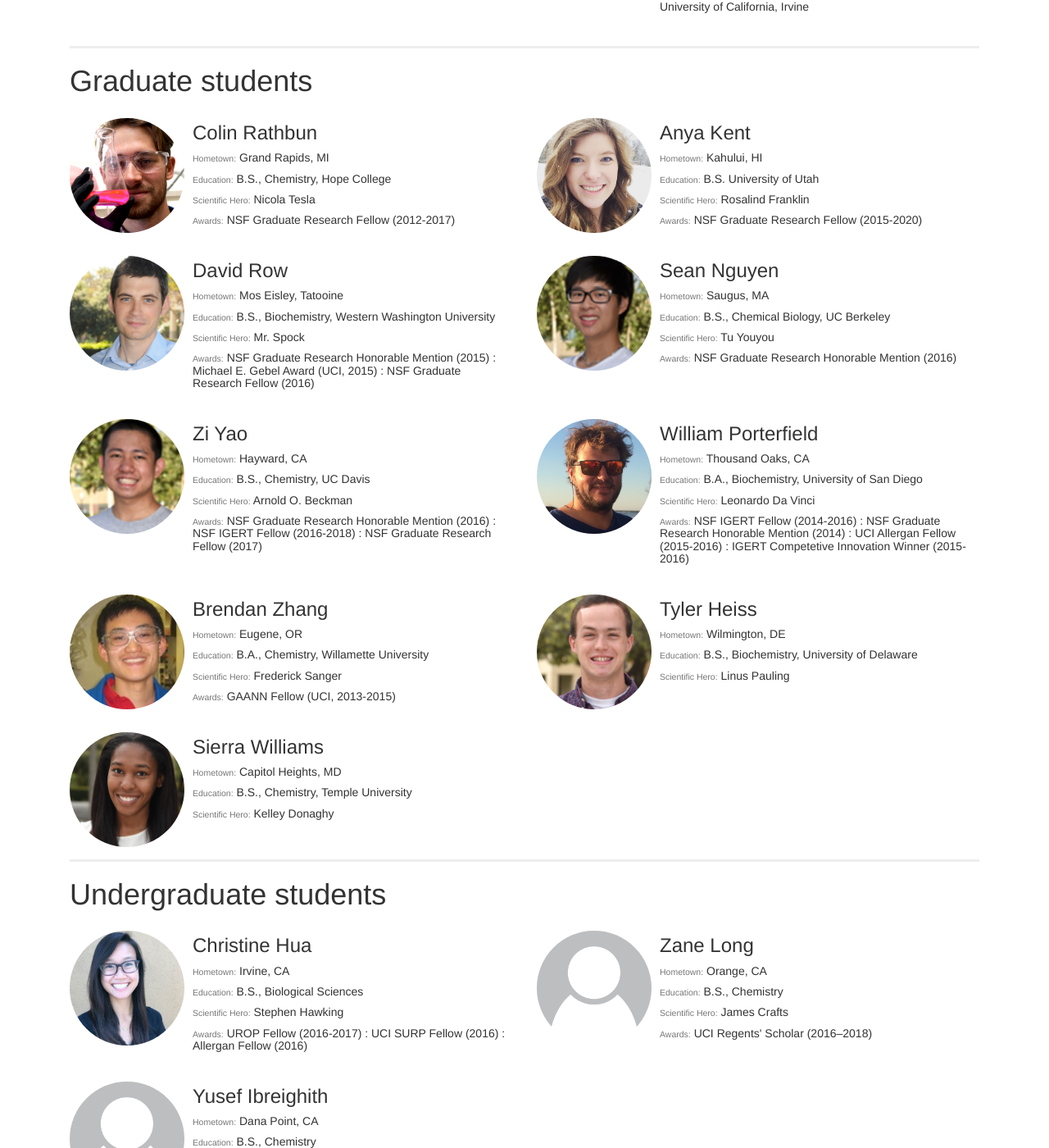
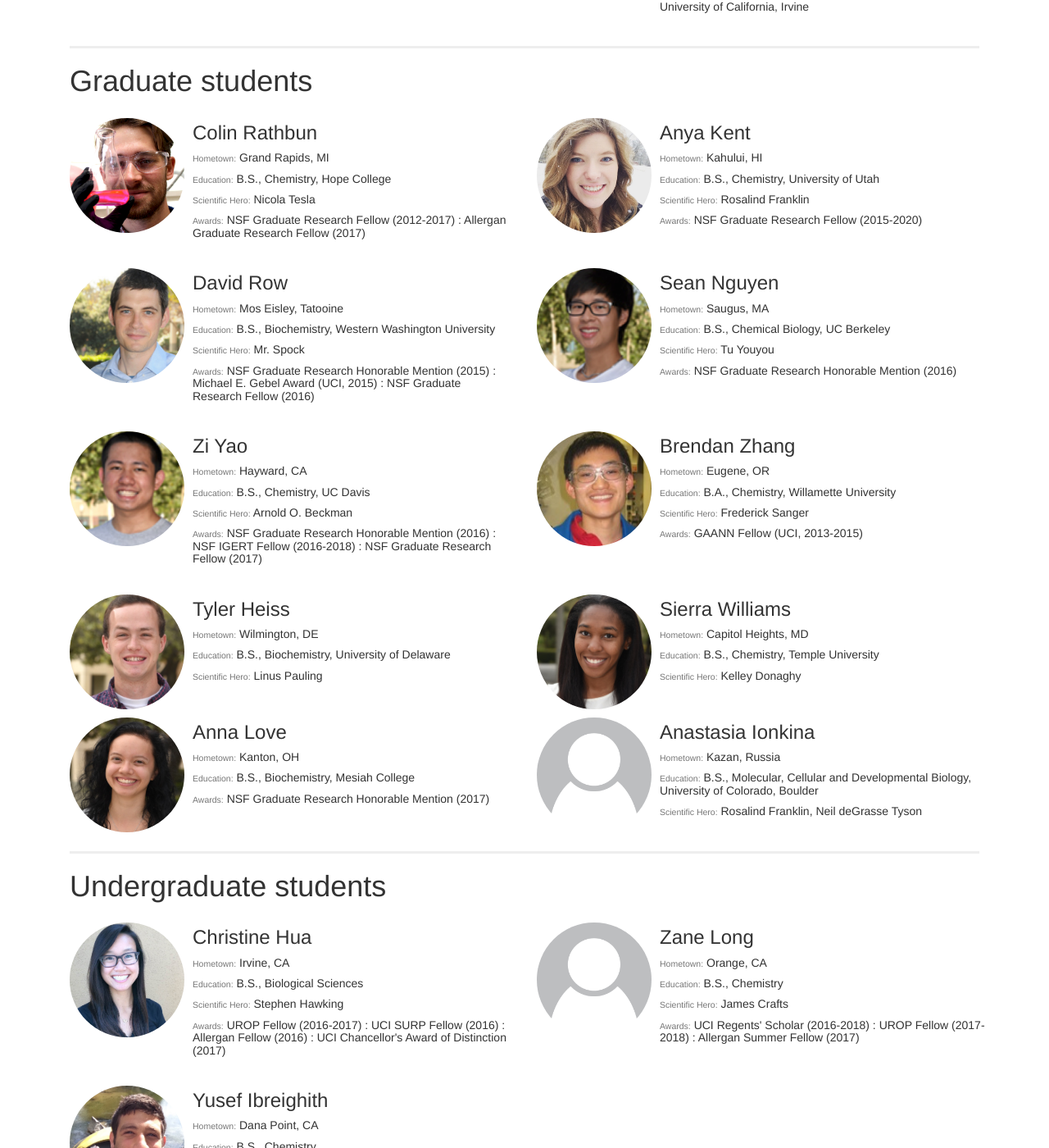
Before and after one commit to c-bun/Prescher-Lab-Site, a Jekyll site: the page built from the-group.html, in a window 1280 px wide and 1400 px high, scrolled down 844 px. Shown: the whole window at 82% size. Built offline with Jekyll 4.4.1, drawn with Linux system fonts in a browser that asks for light colours; some of the changed text lies outside the part shown.

```diff
--- a/_data/group.csv
+++ b/_data/group.csv
@@ -1,36 +1,38 @@
-first,last,position,hometown,education,hero,awards,current_position
-Colin,Rathbun,graduate,"Grand Rapids, MI","B.S., Chemistry, Hope College",Nicola Tesla,NSF Graduate Research Fellow (2012-2017),
-Zach,Reinert,postdoc,"North East, MD","B.S., Biochemistry, University of Maryland; Ph.D., Chemistry, University of Pittsburgh",Albert Einstein,,
-Anya,Kent,graduate,"Kahului, HI",B.S. University of Utah,Rosalind Franklin,NSF Graduate Research Fellow (2015-2020),
-David,Row,graduate,"Mos Eisley, Tatooine","B.S., Biochemistry, Western Washington University",Mr. Spock,"NSF Graduate Research Honorable Mention (2015) : Michael E. Gebel Award (UCI, 2015) : NSF Graduate Research Fellow (2016)",
-Sean,Nguyen,graduate,"Saugus, MA","B.S., Chemical Biology, UC Berkeley",Tu Youyou,NSF Graduate Research Honorable Mention (2016),
-Zi,Yao,graduate,"Hayward, CA","B.S., Chemistry, UC Davis",Arnold O. Beckman,NSF Graduate Research Honorable Mention (2016) : NSF IGERT Fellow (2016-2018) : NSF Graduate Research Fellow (2017),
-Krysten,Jones,former_graduate,"Langhorne, PA","B.S., Biotechnology, Elizabethtown College; Ph.D. 2017",Ester Lederberg,NIH Training Grant Fellow (2014-2017),"Postdoc in Lewis Lab, University of Chicago"
-Joanna,Laird,former_graduate,"Los Gatos, CA","B.S., Chemistry, Santa Clara University; Ph.D. 2016",Rosalind Franklin,NSF IGERT Fellow (2013-2015),"Lecturer, Chapman University, Saddleback College and Orange Coast College"
-William,Porterfield,graduate,"Thousand Oaks, CA","B.A., Biochemistry, University of San Diego",Leonardo Da Vinci,NSF IGERT Fellow (2014-2016) : NSF Graduate Research Honorable Mention (2014) : UCI Allergan Fellow (2015-2016) : IGERT Competetive Innovation Winner (2015-2016),
-Brendan,Zhang,graduate,"Eugene, OR","B.A., Chemistry, Willamette University",Frederick Sanger,"GAANN Fellow (UCI, 2013-2015)",
-Kevin,Yang,former_undergrad,"Chengdu, China","B.S., Chemistry, UCI (2016)",Jenn Prescher,UCI SURP Fellow (2015) : Allergan Summer Fellow (2015) : UROP Fellow (2015-2016) : Pfizer Undergrad Award in Organic Chemistry (2016),
-Monique,Reyes,former_undergrad,"Los Angeles, CA","B.S., Pharm Sci, UCI (2016)",Jenn Prescher,UCI SURP Fellow (2015) : Allergan Summer Fellow (2015) : UROP Fellow (2015-2016),
-Marian,Sagoe,former_undergrad,"Fontana, CA","B.S., Chemistry, UCI (2016)",Rosalind Franklin,UCI SURP Fellow (2015) : Allergan Summer Fellow (2015) : UROP Fellow (2015-2016),
-Christine,Hua,undergrad,"Irvine, CA","B.S., Biological Sciences",Stephen Hawking,UROP Fellow (2016-2017) : UCI SURP Fellow (2016) : Allergan Fellow (2016),
-Aaron,Leconte,former_postdoc,Somewhere out east.,"B.A., Chemistry, Carleton College; Ph.D., Chemical Biology, Scripps",Chuck Carlin,,
-Hui-Wen,Shih,former_postdoc,,Ph.D. Princeton University,,ACS BIOL Travel Awardee (2014),Gilead Sciences
-Rachel,Steinhardt,former_graduate,,Ph.D. 2015,,,"Postdoc in Esser-Kahn Lab, UC Irvine"
-Dave,McCutcheon,former_graduate,,Ph.D. 2015,,"UCI Allergan Fellow, UCI Dissertation Fellowship (2015)","Postdoc, ChEM-H Institute, Stanford University"
-Dave,Kamber,former_graduate,,Ph.D. 2015,,"ACS BIOL Travel Awardee (2014), Alfred R. Bader Award for Student Innovation (Sigma Aldrich, 2015), UCI Dissertation Fellowship (2015)","Postdoc in Ellman Lab, Yale University"
-Dave,Patterson,former_graduate,,Ph.D. 2015,,UCI Allergan Fellow,"Postdoc in Gartner Lab, UC San Francisco"
-Lidia,Nazarova,former_graduate,,Ph.D. 2015,,,Illumina
-Miranda,Paley,former_graduate,,Ph.D. 2014,,UCI Dissertation Fellowship (2014),"Managing Editor, ACS Central Science"
-Amanda,Dark,former_graduate,,M.S. 2015,,,"Head Chemist, The Shoulders of Giants (Non-profit)"
-Brian,Xie,former_undergrad,,"B.S., Biology, UCI (2014)",,"CRC Outstanding Freshman Chemistry Achievement Award (2011), Merck Award (2012), Allergan Summer Fellow (2011-2012), UCI SURP Fellow (2011-2013), Brian Atwood Scholarship in Biological Science (2013), Jayne Unzelman Scholarship (2014), UCI Chancellor's Award of Distinction (2014)","Ph.D. student, Stanford University"
-Jessica,O'Neill,former_undergrad,,"B.S., Chemistry, UCI (2014)",,UCI SURP Fellow (2012-2013),Medicrea (Biotech Startup)
-Jeffrey,Briggs,former_undergrad,,"B.S., Chemistry, UCI (2014)",,"UCI SURP Fellow (2013-2014), Allergan Summer Fellow (2014)","Research Associate, Weiss Lab, UCI"
-Brittany,Ripley,former_undergrad,,"Southern Oregon University, OR (2013)",,NSF-REU,"Ph.D. student, Washington lab, University of Iowa"
-Greg,Trieger,former_undergrad,,"St. Mary's College, MD (2012)",,NSF-REU,"Ph.D. student, Godula lab, UC San Diego"
-Srishti,Prasad,former_undergrad,,"B.S., Chemistry, UCI (2011)",,UCI SURP Fellow (2010-2011),DCN Diagnostics
-Jenn,Prescher,boss,"Blue Earth, MN",,"Frederick Sanger, Rolf Huisgen, Stephen Kent",ACS Women in Chemistry Rising Star (2016) : Thieme Chemistry Journal Award (2016) : Novartis Early Career Award in Organic Chemistry (2015) : Camille and Henry Dreyfus Teacher-Scholar (2015) : Alfred P. Sloan Research Fellowship (2015) : NSF CAREER Award (2014) : Cottrell Scholar (2014) : Kavli Fellow (2014) : UCI Outstanding Contributions to Undergraduate Education Award (2013),
-Danielle,Dube,postdoc,"Aberdeen, NJ","B.A., Biology, Cornell University; Ph.D., Chemistry, University of California, Berkeley; Postdoctoral Scholar, Chemistry, Stanford University","Carolyn Bertozzi, Barbara Imperiali, Laurie Comstock","Andrew W. Mellon Award for sabbatical support, Bowdoin College (2015); Henry Dreyfus Teacher-Scholar Award, Camille & Henry Dreyfus Foundation (2013)","Associate Professor, Chemistry & Biochemistry, Bowdoin College; Visiting Associate Researcher, Chemistry University of California, Irvine"
-Tyler,Heiss,graduate,"Wilmington, DE","B.S., Biochemistry, University of Delaware",Linus Pauling,,
-Sierra,Williams,graduate,"Capitol Heights, MD","B.S., Chemistry, Temple University",Kelley Donaghy,,
-Zane,Long,undergrad,"Orange, CA","B.S., Chemistry",James Crafts,UCI Regents' Scholar (2016–2018),
-Yusef,Ibreighith,undergrad,"Dana Point, CA","B.S., Chemistry",Bill Nye,,
+first,last,position,hometown,education,hero,awards,current_position,
+Colin,Rathbun,graduate,"Grand Rapids, MI","B.S., Chemistry, Hope College",Nicola Tesla,NSF Graduate Research Fellow (2012-2017) : Allergan Graduate Research Fellow (2017),,
+Zach,Reinert,postdoc,"North East, MD","B.S., Biochemistry, University of Maryland, Baltimore County; Ph.D., Chemistry, University of Pittsburgh",Albert Einstein,George Hewitt Medical Research Postdoctoral Fellow (2017),,
+Anya,Kent,graduate,"Kahului, HI","B.S., Chemistry, University of Utah",Rosalind Franklin,NSF Graduate Research Fellow (2015-2020),,
+David,Row,graduate,"Mos Eisley, Tatooine","B.S., Biochemistry, Western Washington University",Mr. Spock,"NSF Graduate Research Honorable Mention (2015) : Michael E. Gebel Award (UCI, 2015) : NSF Graduate Research Fellow (2016)",,
+Sean,Nguyen,graduate,"Saugus, MA","B.S., Chemical Biology, UC Berkeley",Tu Youyou,NSF Graduate Research Honorable Mention (2016),,
+Zi,Yao,graduate,"Hayward, CA","B.S., Chemistry, UC Davis",Arnold O. Beckman,NSF Graduate Research Honorable Mention (2016) : NSF IGERT Fellow (2016-2018) : NSF Graduate Research Fellow (2017),,
+Krysten,Jones,former_graduate,"Langhorne, PA","B.S., Biotechnology, Elizabethtown College; Ph.D. 2017",Ester Lederberg,NIH Training Grant Fellow (2014-2017),"Postdoc in Lewis Lab, University of Chicago",
+Joanna,Laird,former_graduate,"Los Gatos, CA","B.S., Chemistry, Santa Clara University; Ph.D. 2016",Rosalind Franklin,NSF IGERT Fellow (2013-2015),"Lecturer, Chapman University, Saddleback College and Orange Coast College",
+William,Porterfield,former_graduate,"Thousand Oaks, CA","B.A., Biochemistry, University of San Diego; Ph.D. 2017",Leonardo Da Vinci,NSF IGERT Fellow (2014-2016) : NSF Graduate Research Honorable Mention (2014) : UCI Allergan Fellow (2015-2016) : IGERT Competetive Innovation Winner (2015-2016),,
+Brendan,Zhang,graduate,"Eugene, OR","B.A., Chemistry, Willamette University",Frederick Sanger,"GAANN Fellow (UCI, 2013-2015)",,
+Kevin,Yang,former_undergrad,"Chengdu, China","B.S., Chemistry, UC Irvine (2016)",Jenn Prescher,UCI SURP Fellow (2015) : Allergan Summer Fellow (2015) : UROP Fellow (2015-2016) : Pfizer Undergrad Award in Organic Chemistry (2016),,
+Monique,Reyes,former_undergrad,"Los Angeles, CA","B.S., Pharm Sci, UC Irvine (2016)",Jenn Prescher,UCI SURP Fellow (2015) : Allergan Summer Fellow (2015) : UROP Fellow (2015-2016),,
+Marian,Sagoe,former_undergrad,"Fontana, CA","B.S., Chemistry, UC Irvine (2016)",Rosalind Franklin,UCI SURP Fellow (2015) : Allergan Summer Fellow (2015) : UROP Fellow (2015-2016),,
+Christine,Hua,undergrad,"Irvine, CA","B.S., Biological Sciences",Stephen Hawking,UROP Fellow (2016-2017) : UCI SURP Fellow (2016) : Allergan Fellow (2016) : UCI Chancellor's Award of Distinction (2017),,
+Aaron,Leconte,former_postdoc,Somewhere out east.,"B.A., Chemistry, Carleton College; Ph.D., Chemical Biology, Scripps",Chuck Carlin,,,
+Hui-Wen,Shih,former_postdoc,,Ph.D. Princeton University,,ACS BIOL Travel Awardee (2014),Gilead Sciences,
+Rachel,Steinhardt,former_graduate,,Ph.D. 2015,,,"Postdoc in Esser-Kahn Lab, UC Irvine",
+Dave,McCutcheon,former_graduate,,Ph.D. 2015,,"UCI Allergan Fellow, UCI Dissertation Fellowship (2015)","Postdoc, ChEM-H Institute, Stanford University",
+Dave,Kamber,former_graduate,,Ph.D. 2015,,"ACS BIOL Travel Awardee (2014), Alfred R. Bader Award for Student Innovation (Sigma Aldrich, 2015), UCI Dissertation Fellowship (2015)","Postdoc in Ellman Lab, Yale University",
+Dave,Patterson,former_graduate,,Ph.D. 2015,,UCI Allergan Fellow,"Postdoc in Gartner Lab, UC San Francisco",
+Lidia,Nazarova,former_graduate,,Ph.D. 2015,,,Illumina,
+Miranda,Paley,former_graduate,,Ph.D. 2014,,UCI Dissertation Fellowship (2014),"Managing Editor, ACS Central Science",
+Amanda,Dark,former_graduate,,M.S. 2015,,,"Head Chemist, The Shoulders of Giants (Non-profit)",
+Brian,Xie,former_undergrad,,"B.S., Biology, UC Irvine (2014)",,"CRC Outstanding Freshman Chemistry Achievement Award (2011), Merck Award (2012), Allergan Summer Fellow (2011-2012), UCI SURP Fellow (2011-2013), Brian Atwood Scholarship in Biological Science (2013), Jayne Unzelman Scholarship (2014), UCI Chancellor's Award of Distinction (2014)","Ph.D. student, Stanford University",
+Jessica,O'Neill,former_undergrad,,"B.S., Chemistry, UC Irvine (2014)",,UCI SURP Fellow (2012-2013),Medicrea (Biotech Startup),
+Jeffrey,Briggs,former_undergrad,,"B.S., Chemistry, UC Irvine (2014)",,"UCI SURP Fellow (2013-2014), Allergan Summer Fellow (2014)","Research Associate, Weiss Lab, UCI",
+Brittany,Ripley,former_undergrad,,"Southern Oregon University, OR (2013)",,NSF-REU,"Ph.D. student, Washington lab, University of Iowa",
+Greg,Trieger,former_undergrad,,"St. Mary's College, MD (2012)",,NSF-REU,"Ph.D. student, Godula lab, UC San Diego",
+Srishti,Prasad,former_undergrad,,"B.S., Chemistry, UC Irvine (2011)",,UCI SURP Fellow (2010-2011),DCN Diagnostics,
+Jenn,Prescher,boss,"Blue Earth, MN",,"Frederick Sanger, Rolf Huisgen, Stephen Kent",ACS Women in Chemistry Rising Star (2016) : Thieme Chemistry Journal Award (2016) : Novartis Early Career Award in Organic Chemistry (2015) : Camille and Henry Dreyfus Teacher-Scholar (2015) : Alfred P. Sloan Research Fellowship (2015) : NSF CAREER Award (2014) : Cottrell Scholar (2014) : Kavli Fellow (2014) : UCI Outstanding Contributions to Undergraduate Education Award (2013),,
+Danielle,Dube,postdoc,"Aberdeen, NJ","B.A., Biology, Cornell University; Ph.D., Chemistry, University of California, Berkeley; Postdoctoral Scholar, Chemistry, Stanford University","Carolyn Bertozzi, Barbara Imperiali, Laurie Comstock","Andrew W. Mellon Award for sabbatical support, Bowdoin College (2015); Henry Dreyfus Teacher-Scholar Award, Camille & Henry Dreyfus Foundation (2013)","Associate Professor, Chemistry & Biochemistry, Bowdoin College; Visiting Associate Researcher, Chemistry University of California, Irvine",
+Tyler,Heiss,graduate,"Wilmington, DE","B.S., Biochemistry, University of Delaware",Linus Pauling,,,
+Sierra,Williams,graduate,"Capitol Heights, MD","B.S., Chemistry, Temple University",Kelley Donaghy,,,
+Zane,Long,undergrad,"Orange, CA","B.S., Chemistry",James Crafts,UCI Regents' Scholar (2016-2018) : UROP Fellow (2017-2018) : Allergan Summer Fellow (2017),,
+Yusef,Ibreighith,undergrad,"Dana Point, CA","B.S., Chemistry",Bill Nye,UROP Fellow (2017-2018) : Allergan Summer Fellow (2017),,
+Anna,Love,graduate,"Kanton, OH","B.S., Biochemistry, Mesiah College",,NSF Graduate Research Honorable Mention (2017),,
+Anastasia,Ionkina,graduate,"Kazan, Russia","B.S., Molecular, Cellular and Developmental Biology, University of Colorado, Boulder","Rosalind Franklin, Neil deGrasse Tyson",,,
--- a/_data/publications.csv
+++ b/_data/publications.csv
@@ -1,6 +1,6 @@
 number,authors,title,journal,year,volume,pages,note,link
 44,"Gartner, Z. J.; Prescher, J. A.; Lavis L. D.",Unraveling cell-to-cell signaling networks with chemical biology,Nat. Chem. Biol.,2017,13,564-568,,https://www.nature.com/nchembio/journal/v13/n6/full/nchembio.2391.html
-43,"Row, D. R.; Shih, H. -W.; Alexander, A. T.; Mehl, R. A.; Prescher, J. A.",Cyclopropenones for metabolic targeting and sequential bioorthogonal labeling,J. Am. Chem. Soc.,2017,,,DOI: 10.1021/jacs.7b03010,http://pubs.acs.org/doi/abs/10.1021/jacs.7b03010
+43,"Row, D. R.; Shih, H. -W.; Alexander, A. T.; Mehl, R. A.; Prescher, J. A.",Cyclopropenones for metabolic targeting and sequential bioorthogonal labeling,J. Am. Chem. Soc.,2017,139,7370-7375,,http://pubs.acs.org/doi/abs/10.1021/jacs.7b03010
 42,"Jones, K. A.; Porterfield, W. B.; Rathbun, C. M.; McCutcheon, D. C.; Paley, M. A.; Prescher, J. A.",Orthogonal luciferase-luciferin pairs for bioluminescence imaging,J. Am. Chem. Soc.,2017,139,2351-2358,,http://pubs.acs.org/doi/abs/10.1021/jacs.6b11737
 41,"Row, D. R.; Prescher, J. A.",Tetrazine Marks the Spot,ACS Cent. Sci.,2016,2,493-494,,http://pubs.acs.org/doi/abs/10.1021/acscentsci.6b00204?src=recsys
 40,"Steinhardt, R. C.; Rathbun, C. M.; Krull, B. T.; Yu, j.; Yang, Y.; Nguyen, B. D.; Kwon, J.; McCutcheon, D. C.; Jones, K. A.; Furche, F.; Prescher, J. A.",Brominated luciferins are versatile bioluminescent probes,Chem Bio Chem,2016,18,96-100,,http://onlinelibrary.wiley.com/doi/10.1002/cbic.201600564/abstract
```
Also changed, not shown: _posts/2017-01-25-2017-News.markdown (+9 -0 lines), images/group/Ibreighith_Yusef.jpeg (added), images/group/Jones_Krysten.jpg (added), images/group/Laird_Joanna.jpg (added), images/group/Love_Anna.jpg (added), images/group/Xie_Brian.jpg (added), 1 other file.
